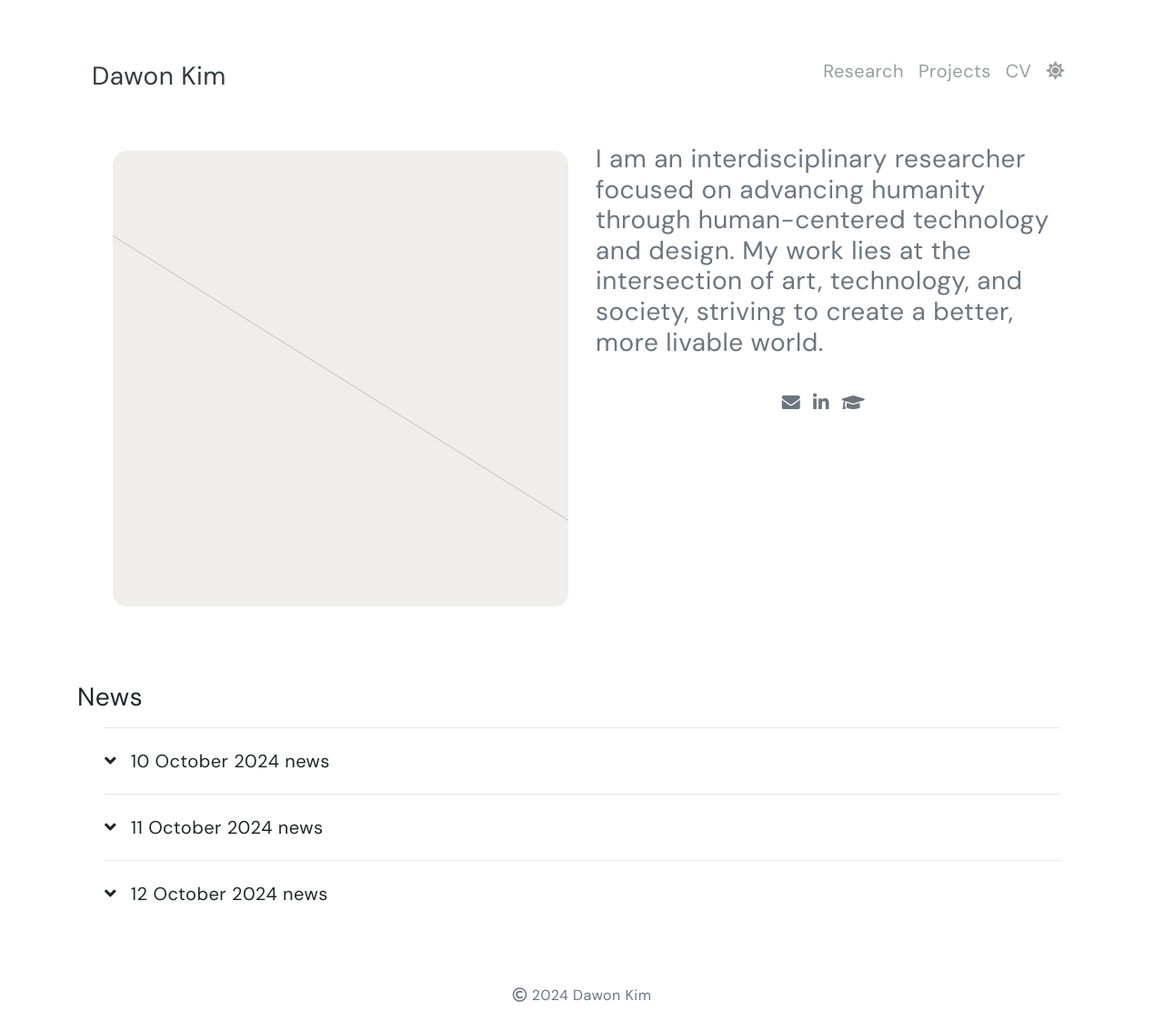
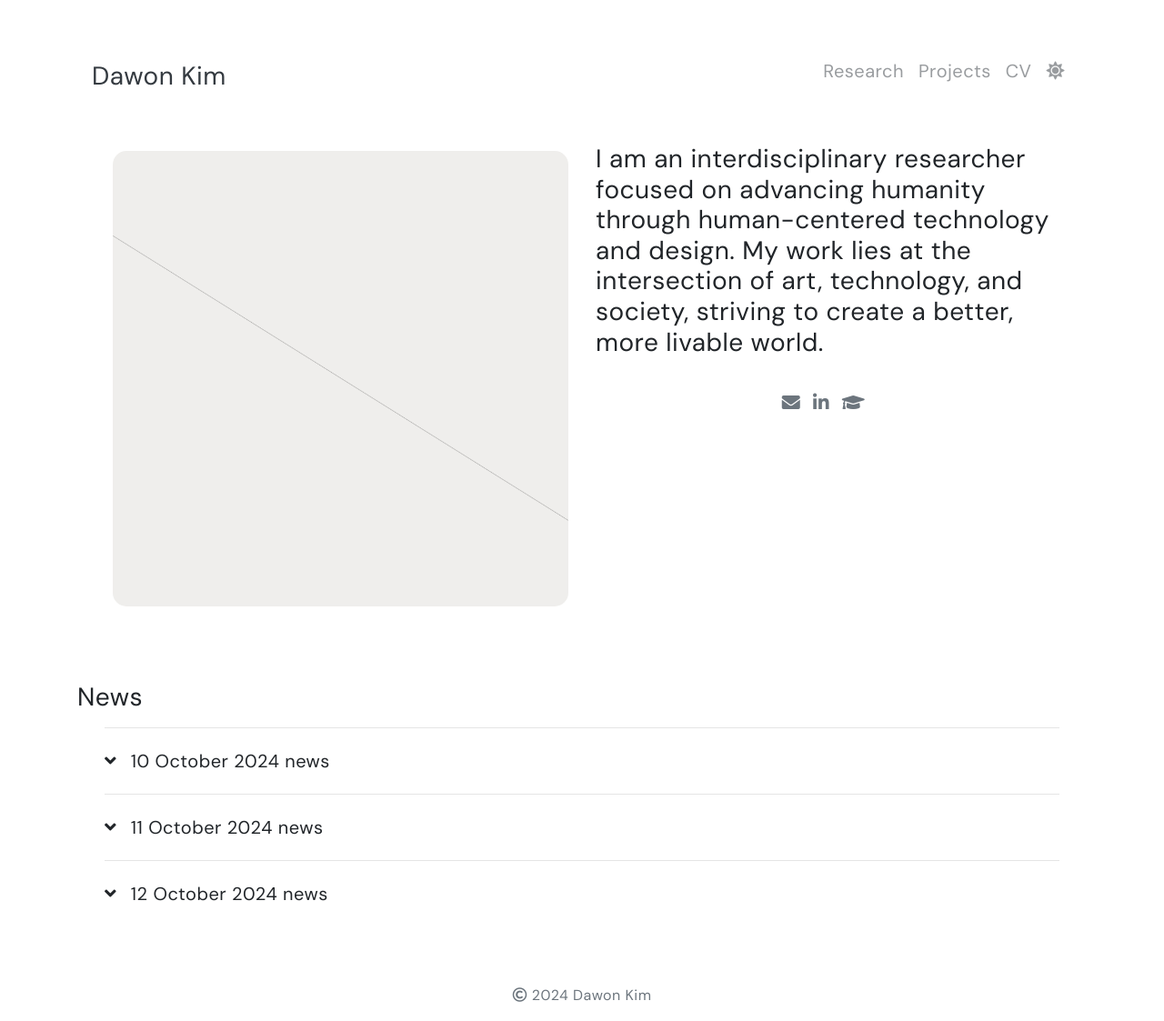
Before and after one commit to dawonkimhci/dawonkimhci.github.io, a Jekyll site: the page built from pages/index.md, in a window 1280 px wide. Shown: the whole page at 91% size. Built offline with Jekyll 4.4.1, drawn with Linux system fonts in a browser that asks for light colours.

Commit message:
Update landing.html

```diff
--- a/_includes/landing.html
+++ b/_includes/landing.html
@@ -12,7 +12,7 @@
 
         <!-- 오른쪽 텍스트 -->
         <div class="col-lg-6 col-md-12 d-flex flex-column justify-content-center mt-4">
-            <div class="text-muted wow animated fadeIn" data-wow-delay=".25s">
+            <div class="wow animated fadeIn" data-wow-delay=".25s">
                 <h3>
                     I am an interdisciplinary researcher focused on advancing humanity through human-centered technology and design. My work lies at the intersection of art, technology, and society, striving to create a better, more livable world.
                 </h3>
```
